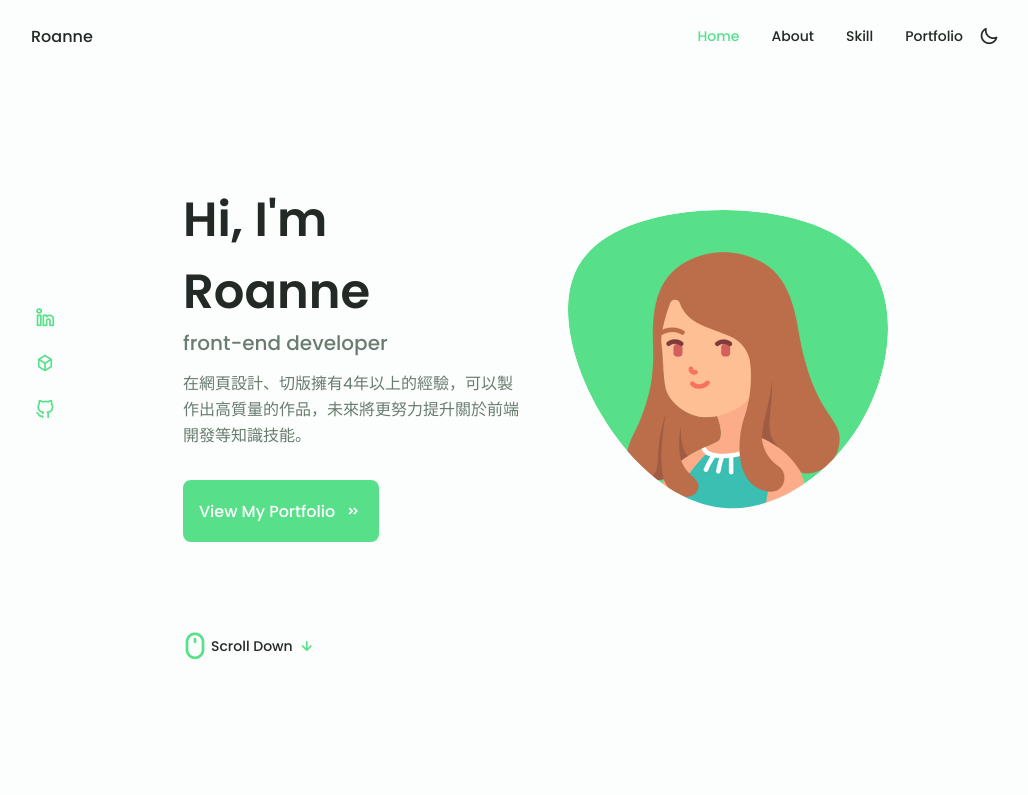
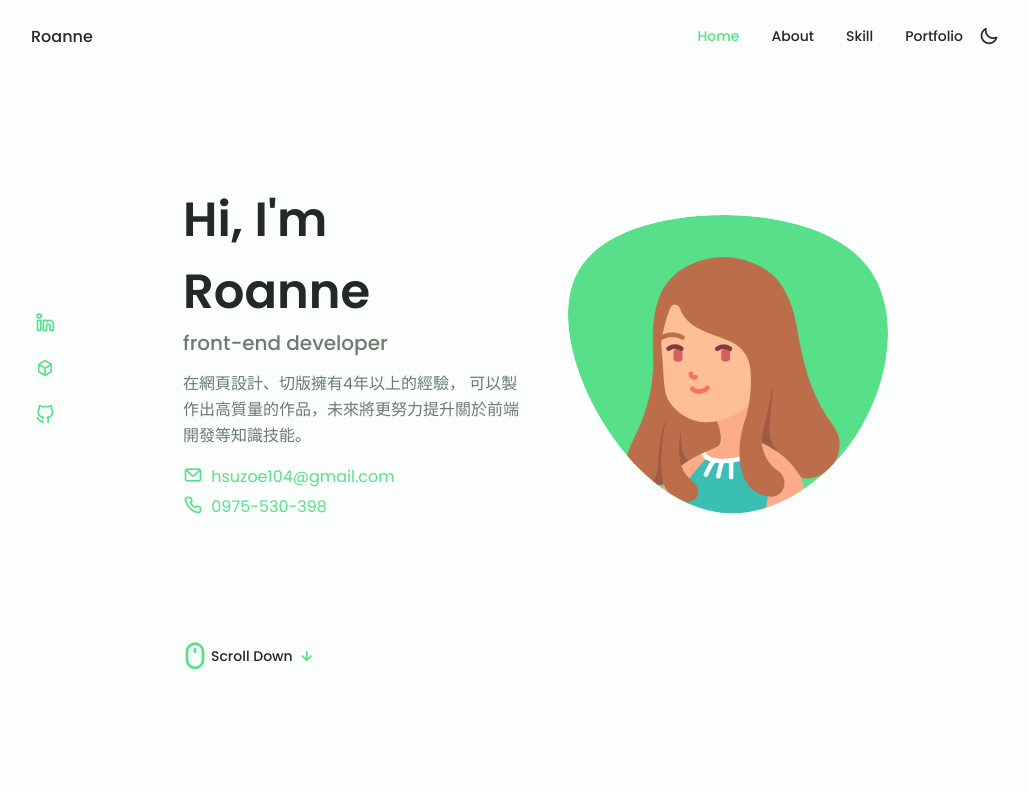
Before and after one commit to xuan-rou/my-portfolio, a plain HTML site: page index.html in a window 1280 px wide. Shown: the top 795 px of the page, without its empty margins (125-1153 px from the left). Drawn offline with nearby package versions, Linux system fonts and the light colour scheme.

Commit message:
新增聯絡資訊

```diff
--- a/assets/css/style.css
+++ b/assets/css/style.css
@@ -325,7 +325,25 @@ img {
 }
 
 .home__description {
+  /* margin-bottom: var(--mb-2); */
+  margin-bottom: var(--mb-0-75);
+}
+
+.home__contact {
   margin-bottom: var(--mb-2);
+}
+
+.contact__item a {
+  color: var(--first-color);
+}
+
+.contact__item a:hover {
+  color: var(--first-color-alt);
+}
+
+.contact__item-icon {
+  font-size: 1.25rem;
+  margin-right: var(--mb-0-25);
 }
 
 .home__scroll {
--- a/index.html
+++ b/index.html
@@ -93,10 +93,21 @@
                         <div class="home__data">
                             <h1 class="home__title">Hi, I'm Roanne</h1>
                             <h3 class="home__subtitle">front-end developer</h3>
-                            <p class="home__description">在網頁設計、切版擁有4年以上的經驗，可以製作出高質量的作品，未來將更努力提升關於前端開發等知識技能。</p>
-                            <a href="#portfolio" class="button button--flex">
+                            <p class="home__description">
+                                在網頁設計、切版擁有4年以上的經驗，
+                                可以製作出高質量的作品，未來將更努力提升關於前端開發等知識技能。
+                            </p>
+                            <ul class="home__contact">
+                                <li class="contact__item">
+                                    <a href="mailto:hsuzoe104@gmail.com" target="_blank" class="contact__email"><i class="uil uil-envelope contact__item-icon"></i> hsuzoe104@gmail.com</a>
+                                </li>
+                                <li class="contact__item">
+                                    <a href="tel:0975530398" target="_blank" class="contact__email"><i class="uil uil-phone contact__item-icon"></i> 0975-530-398</a>
+                                </li>
+                            </ul>
+                            <!-- <a href="#portfolio" class="button button--flex">
                                 View My Portfolio <i class="uil uil-angle-double-right button__icon"></i>
-                            </a>
+                            </a> -->
                         </div>
                     </div>
                     <div class="home__scroll">
@@ -325,11 +336,6 @@
                 </div>
             </section>
 
-            <!--==================== SERVICES ====================-->
-            <!-- <section class="services section" id="services">
-
-            </section> -->
-
             <!--==================== PORTFOLIO ====================-->
             <section class="portfolio section" id="portfolio">
                 <h2 class="section__title">Portfolio</h2>
```
